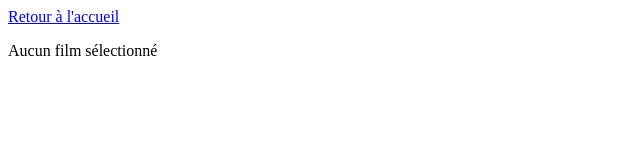
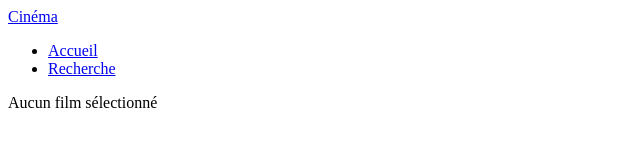
Before and after one commit to Adeleloff/examen-cinema-project-supinfo-passerelle-2026, a website with bundled scripts: page movie.html in a window 1280 px wide. Shown: the whole page, without its empty margins (0-640 px from the left). Built offline with nearby package versions, Linux system fonts and the light colour scheme.

Commit message:
feat: add navigation header to all pages

```diff
--- a/movie.html
+++ b/movie.html
@@ -8,8 +8,16 @@
     <title>Movies</title>
   </head>
   <body>
+    <header class="site-header">
+      <a href="index.html" class="site-title">Cinéma</a>
+      <nav class="main-nav" aria-label="Navigation principale">
+        <ul>
+          <li><a href="index.html">Accueil</a></li>
+          <li><a href="search.html">Recherche</a></li>
+        </ul>
+      </nav>
+    </header>
     <main>
-      <a href="index.html">Retour à l'accueil</a>
       <p id="message"></p>
 
       <article id="movie-details">
```
Also changed, not shown: index.html (+14 -5 lines), search.html (+15 -1 lines).
